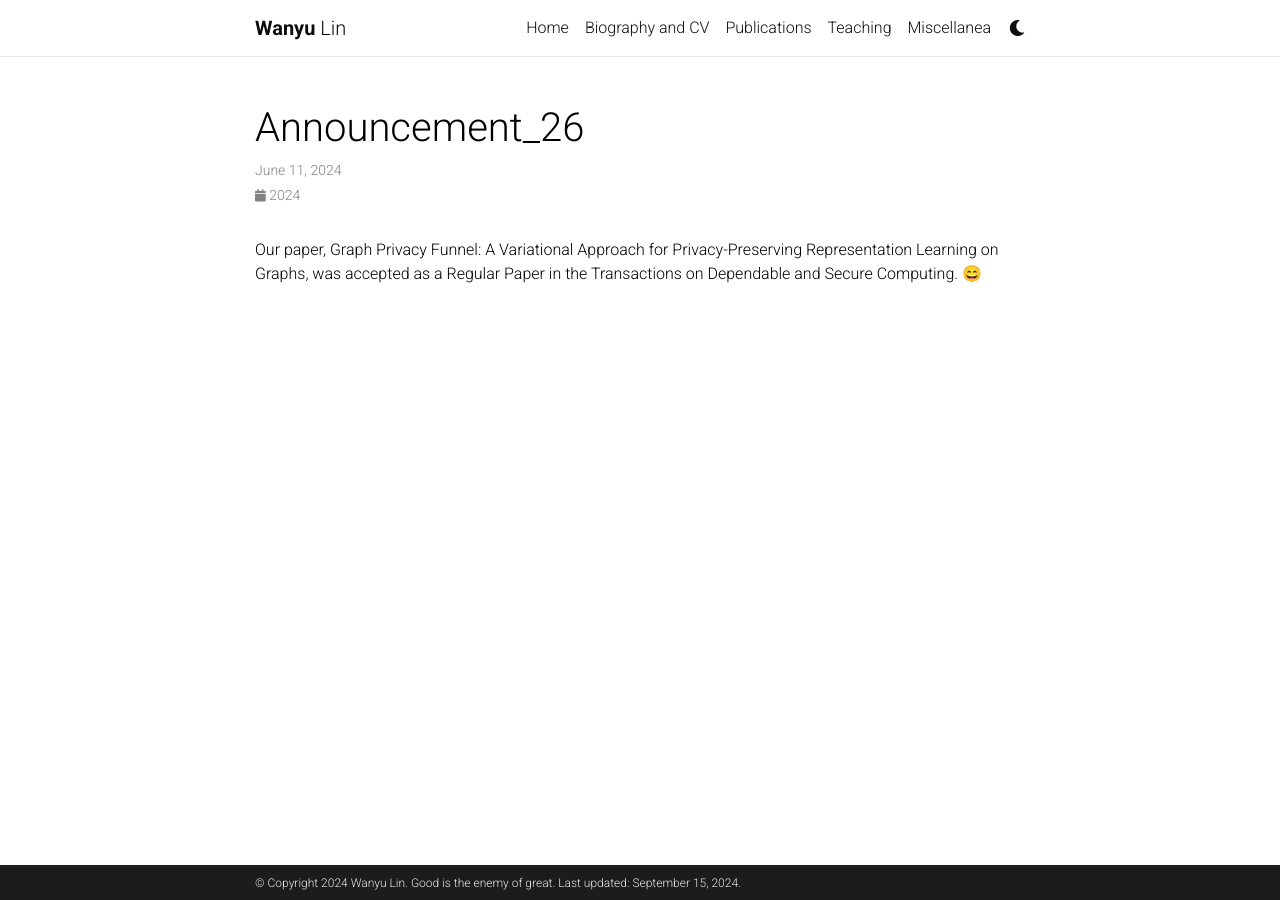
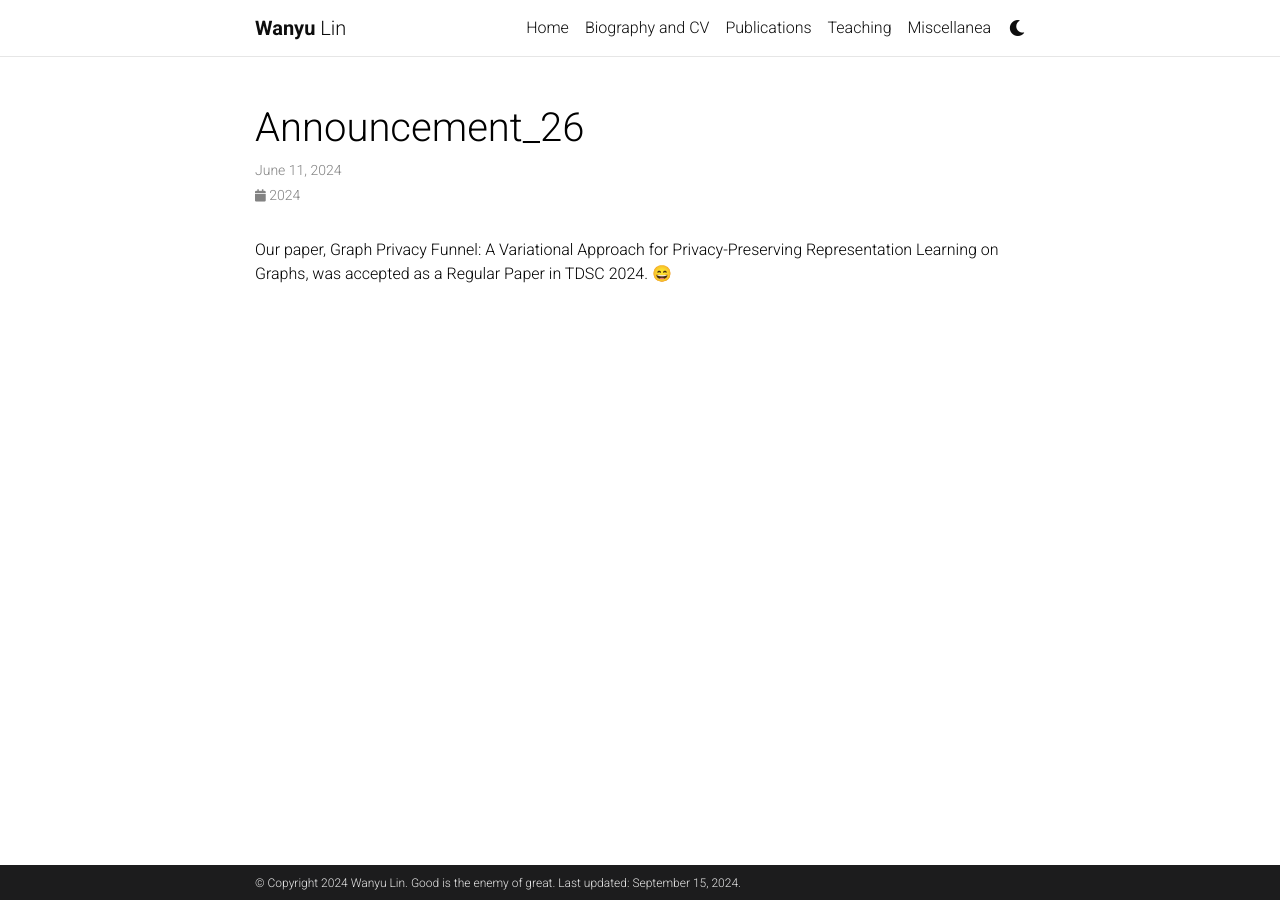
Before and after one commit to wanyu-lin/wanyulin.github.io, a Jekyll site: the page built from _news/announcement_26.md, in a window 1280 px wide. Built offline with Jekyll 4.4.1, drawn with Linux system fonts in a browser that asks for light colours; emoji names are drawn with the system emoji font; comment, search, counter and statistics services are not loaded; a style sheet for code colours, icons or effects is not loaded.

Commit message:
revised journal name

```diff
--- a/_news/announcement_26.md
+++ b/_news/announcement_26.md
@@ -4,4 +4,4 @@ inline: true
 date: 2024-June-11 07:59:00-0400
 ---
 
-Our paper, Graph Privacy Funnel: A Variational Approach for Privacy-Preserving Representation Learning on Graphs, was accepted as a Regular Paper in the Transactions on Dependable and Secure Computing. :smile:
+Our paper, Graph Privacy Funnel: A Variational Approach for Privacy-Preserving Representation Learning on Graphs, was accepted as a Regular Paper in TDSC 2024. :smile:
```
